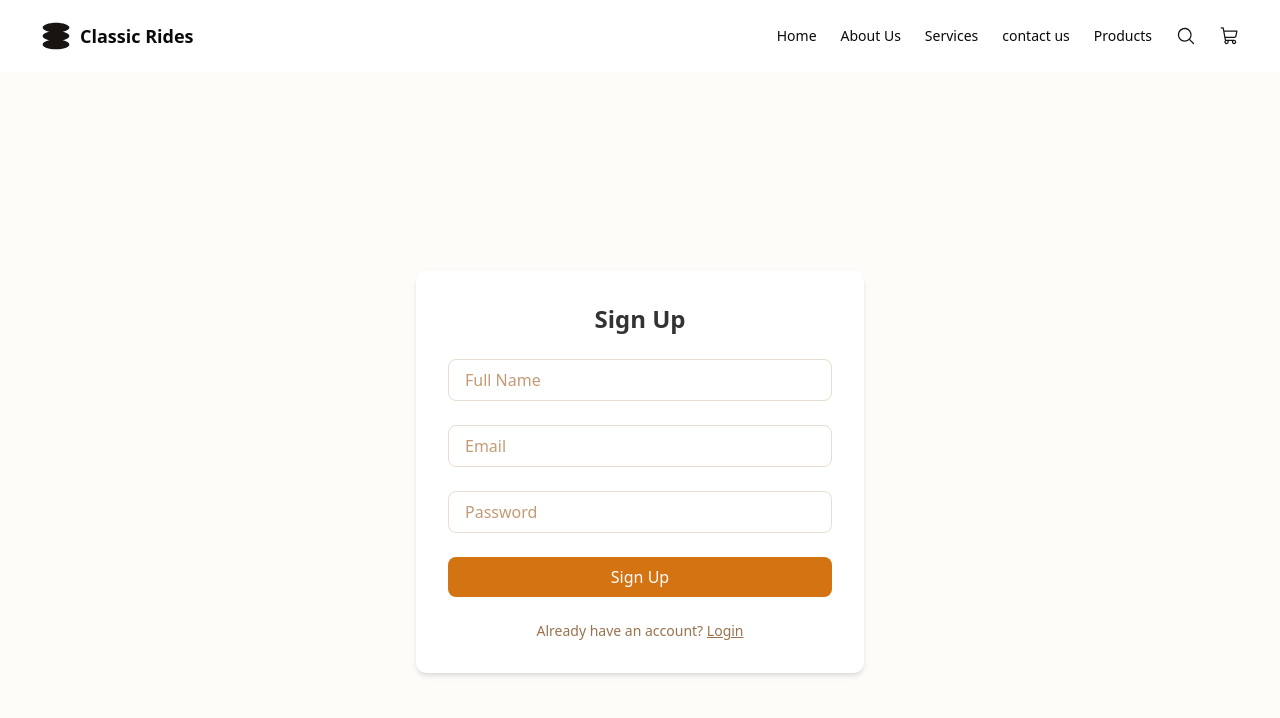
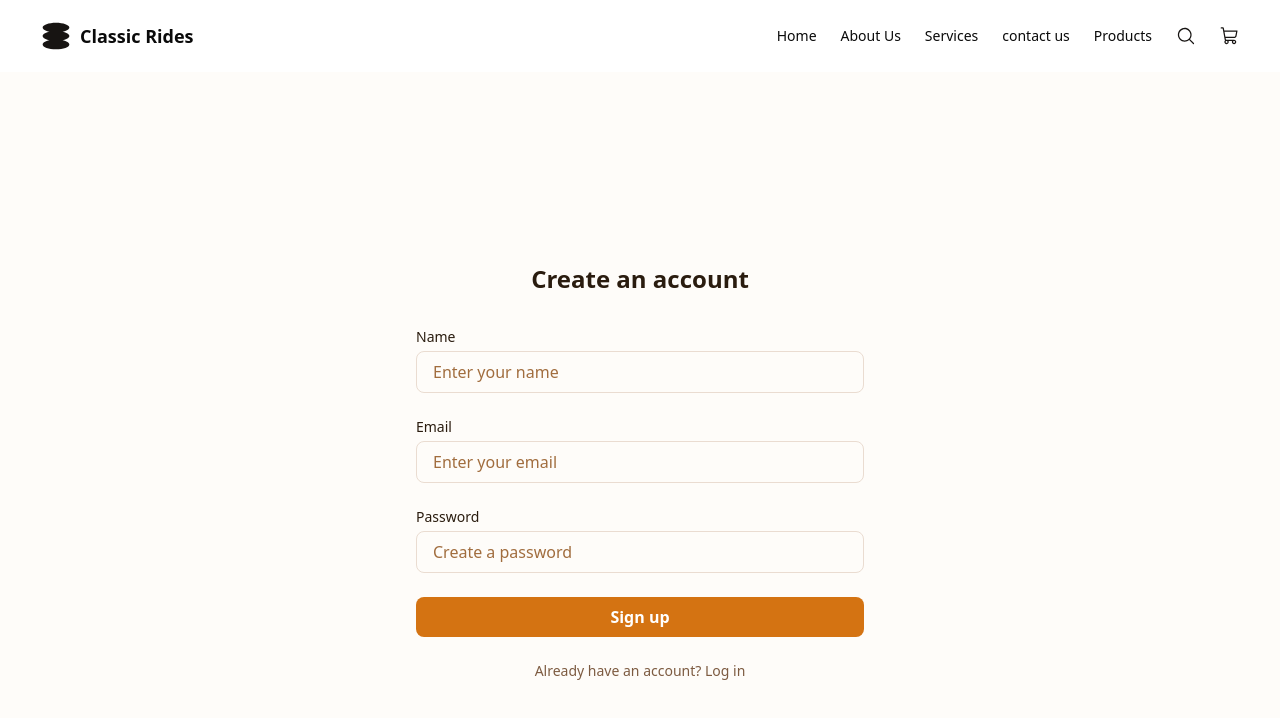
Before and after one commit to AHReshad/Cars, a React (Vite) app in the folder frontend/: page /signup in a window 1280 px wide. Shown: the top 718 px of the page. Built offline with nearby package versions, Linux system fonts and the light colour scheme.

Commit message:
save my curerrent

```diff
--- a/frontend/src/App.tsx
+++ b/frontend/src/App.tsx
@@ -28,7 +28,7 @@ export default function App() {
         <Route path="/create" element={<Create />} />
         <Route path="/Faq" element={<AccordionDemo />} />
         <Route path="/Login" element={<Login />} />
-        <Route path="/Signup" element={<Signup />} />
+        <Route path="/signup" element={<Signup />} />
       </Routes>
       {/* <Footer /> */}
     </Router>
--- a/frontend/src/page/Form/Login.tsx
+++ b/frontend/src/page/Form/Login.tsx
@@ -1,165 +1,70 @@
-import React, {
-  useState,
-  type ChangeEvent,
-  type FormEvent,
-  type FC,
-} from "react";
-import axios, { AxiosError } from "axios";
-import { useNavigate, Link } from "react-router-dom";
+// src/pages/Login.tsx
 
-interface LoginForm {
-  email: string;
-  password: string;
-}
+import React from "react";
+import { Link } from "react-router-dom";
 
-interface LoginResponse {
-  token: string; // ✅ aligned with backend response key
-  name: string;
-  email: string;
-  id: string;
-}
+const Login: React.FC = () => {
+  return (
+    <div className="min-h-screen flex items-center justify-center bg-[#fefcf9] px-4">
+      <div className="w-full max-w-md">
+        <h2 className="text-center text-2xl font-semibold text-[#2a1c0f] mb-8">
+          Welcome back
+        </h2>
 
-const Login: FC = () => {
-  const [form, setForm] = useState<LoginForm>({ email: "", password: "" });
-  const [error, setError] = useState<string>("");
-  const [loading, setLoading] = useState<boolean>(false);
-  const navigate = useNavigate();
-
-  const handleChange = (e: ChangeEvent<HTMLInputElement>) => {
-    setForm({ ...form, [e.target.name]: e.target.value });
-  };
-
-  const handleSubmit = async (e: FormEvent<HTMLFormElement>) => {
-    e.preventDefault();
-    setError("");
-    setLoading(true);
-
-    try {
-      const res = await axios.post<LoginResponse>(
-        `${import.meta.env.VITE_API_URL}/auth/login`, // ✅ correct path
-        form
-      );
-
-      // Store token & user
-      localStorage.setItem("token", res.data.token);
-      localStorage.setItem(
-        "user",
-        JSON.stringify({
-          name: res.data.name,
-          email: res.data.email,
-          id: res.data.id,
-        })
-      );
-
-      navigate("/dashboard");
-    } catch (err) {
-      const axiosError = err as AxiosError<{ message: string }>;
-      setError(
-        axiosError.response?.data?.message || "Login failed. Please try again."
-      );
-      console.error("Login error:", err);
-    } finally {
-      setLoading(false);
-    }
-  };
-
-  return (
-    <div className="flex items-center justify-center min-h-screen bg-[#fefcf9] px-4">
-      <form
-        onSubmit={handleSubmit}
-        className="w-full max-w-md space-y-6 bg-white p-8 rounded-lg shadow-md"
-      >
-        <h1 className="text-2xl font-bold text-center text-[#333]">Login</h1>
-
-        {error && (
-          <div className="p-2 bg-red-100 text-red-600 text-sm rounded-md">
-            {error}
-          </div>
-        )}
-
+        <form className="space-y-6">
           <div>
             <label
               htmlFor="email"
-            className="block text-sm font-medium text-gray-700"
+              className="block text-sm font-medium text-[#2a1c0f]"
             >
-            Email
+              Username or email
             </label>
             <input
+              type="text"
               id="email"
               name="email"
-            type="email"
-            placeholder="your@email.com"
-            value={form.email}
-            onChange={handleChange}
-            required
-            className="mt-1 w-full px-4 py-2 border border-[#e9ddd2] rounded-md placeholder-[#c39b76] focus:outline-none focus:ring-2 focus:ring-[#d4b29c]"
+              placeholder="Enter  your username or email"
+              className="mt-1 w-full px-4 py-2 border border-[#eadcd1] rounded-md placeholder-[#a16d3e] focus:outline-none focus:ring-2 focus:ring-[#d47312]"
             />
           </div>
 
           <div>
             <label
               htmlFor="password"
-            className="block text-sm font-medium text-gray-700"
+              className="block text-sm font-medium text-[#2a1c0f]"
             >
               Password
             </label>
             <input
+              type="password"
               id="password"
               name="password"
-            type="password"
-            placeholder="••••••••"
-            value={form.password}
-            onChange={handleChange}
-            required
-            minLength={6}
-            className="mt-1 w-full px-4 py-2 border border-[#e9ddd2] rounded-md placeholder-[#c39b76] focus:outline-none focus:ring-2 focus:ring-[#d4b29c]"
+              placeholder="Enter  your password"
+              className="mt-1 w-full px-4 py-2 border border-[#eadcd1] rounded-md placeholder-[#a16d3e] focus:outline-none focus:ring-2 focus:ring-[#d47312]"
             />
+          </div>
+
+          <div className="text-sm text-[#7d5b41]">
+            <a href="#" className="hover:underline">
+              Forgot password?
+            </a>
           </div>
 
           <button
             type="submit"
-          disabled={loading}
-          className="w-full py-2 bg-[#D47312] text-white rounded-md hover:bg-[#c76710] transition disabled:opacity-70 disabled:cursor-not-allowed"
+            className="w-full bg-[#d47312] hover:bg-[#c16410] text-white py-2 rounded-md font-semibold transition"
           >
-          {loading ? (
-            <span className="flex items-center justify-center">
-              <svg
-                className="animate-spin -ml-1 mr-2 h-4 w-4 text-white"
-                xmlns="http://www.w3.org/2000/svg"
-                fill="none"
-                viewBox="0 0 24 24"
-              >
-                <circle
-                  className="opacity-25"
-                  cx="12"
-                  cy="12"
-                  r="10"
-                  stroke="currentColor"
-                  strokeWidth="4"
-                ></circle>
-                <path
-                  className="opacity-75"
-                  fill="currentColor"
-                  d="M4 12a8 8 0 018-8V0C5.373 0 0 5.373 0 12h4zm2 5.291A7.962 7.962 0 014 12H0c0 3.042 1.135 5.824 3 7.938l3-2.647z"
-                ></path>
-              </svg>
-              Logging in...
-            </span>
-          ) : (
-            "Login"
-          )}
+            Log in
           </button>
+        </form>
 
-        <p className="text-center text-sm text-[#99734D]">
-          Don't have an account?{" "}
-          <Link
-            to="/signup"
-            className="font-medium text-[#D47312] hover:underline"
-          >
+        <p className="text-center text-sm text-[#7d5b41] mt-6">
+          Don’t have an account?{" "}
+          <Link to="/signup" className="font-medium hover:underline">
             Sign up
           </Link>
         </p>
-      </form>
+      </div>
     </div>
   );
 };
--- a/frontend/src/page/Form/Signup.tsx
+++ b/frontend/src/page/Form/Signup.tsx
@@ -1,98 +1,80 @@
-import React, { useState, type ChangeEvent, type FormEvent } from "react";
-import axios from "axios";
-import { useNavigate, Link } from "react-router-dom";
+// src/pages/Signup.tsx
 
-interface SignupForm {
-  name: string;
-  email: string;
-  password: string;
-}
+import React from "react";
+import { Link } from "react-router-dom";
 
 const Signup: React.FC = () => {
-  const [form, setForm] = useState<SignupForm>({
-    name: "",
-    email: "",
-    password: "",
-  });
+  return (
+    <div className="min-h-screen flex items-center justify-center bg-[#fefcf9] px-4">
+      <div className="w-full max-w-md">
+        <h2 className="text-center text-2xl font-semibold text-[#2a1c0f] mb-8">
+          Create an account
+        </h2>
 
-  const [error, setError] = useState<string>("");
-  const [loading, setLoading] = useState<boolean>(false);
-  const navigate = useNavigate();
+        <form className="space-y-6">
+          <div>
+            <label
+              htmlFor="name"
+              className="block text-sm font-medium text-[#2a1c0f]"
+            >
+              Name
+            </label>
+            <input
+              type="text"
+              id="name"
+              name="name"
+              placeholder="Enter your name"
+              className="mt-1 w-full px-4 py-2 border border-[#eadcd1] rounded-md placeholder-[#a16d3e] focus:outline-none focus:ring-2 focus:ring-[#d47312]"
+            />
+          </div>
 
-  const handleChange = (e: ChangeEvent<HTMLInputElement>) => {
-    setForm({ ...form, [e.target.name]: e.target.value });
-  };
+          <div>
+            <label
+              htmlFor="email"
+              className="block text-sm font-medium text-[#2a1c0f]"
+            >
+              Email
+            </label>
+            <input
+              type="email"
+              id="email"
+              name="email"
+              placeholder="Enter your email"
+              className="mt-1 w-full px-4 py-2 border border-[#eadcd1] rounded-md placeholder-[#a16d3e] focus:outline-none focus:ring-2 focus:ring-[#d47312]"
+            />
+          </div>
 
-  const handleSubmit = async (e: FormEvent<HTMLFormElement>) => {
-    e.preventDefault();
-    setError("");
-    setLoading(true);
-
-    try {
-      await axios.post(`${import.meta.env.VITE_API_URL}/signup`, form);
-      navigate("/login");
-    } catch (err: any) {
-      setError(err.response?.data?.message || "Signup failed");
-    } finally {
-      setLoading(false);
-    }
-  };
-
-  return (
-    <div className="flex items-center justify-center min-h-screen bg-[#fefcf9] px-4">
-      <form
-        onSubmit={handleSubmit}
-        className="w-full max-w-md space-y-6 bg-white p-8 rounded-lg shadow-md"
+          <div>
+            <label
+              htmlFor="password"
+              className="block text-sm font-medium text-[#2a1c0f]"
             >
-        <h1 className="text-2xl font-bold text-center text-[#333]">Sign Up</h1>
-
+              Password
+            </label>
             <input
-          name="name"
-          type="text"
-          placeholder="Full Name"
-          value={form.name}
-          onChange={handleChange}
-          required
-          className="w-full px-4 py-2 border border-[#e9ddd2] rounded-md placeholder-[#c39b76] focus:outline-none focus:ring-2 focus:ring-[#d4b29c]"
+              type="password"
+              id="password"
+              name="password"
+              placeholder="Create a password"
+              className="mt-1 w-full px-4 py-2 border border-[#eadcd1] rounded-md placeholder-[#a16d3e] focus:outline-none focus:ring-2 focus:ring-[#d47312]"
             />
-
-        <input
-          name="email"
-          type="email"
-          placeholder="Email"
-          value={form.email}
-          onChange={handleChange}
-          required
-          className="w-full px-4 py-2 border border-[#e9ddd2] rounded-md placeholder-[#c39b76] focus:outline-none focus:ring-2 focus:ring-[#d4b29c]"
-        />
-
-        <input
-          name="password"
-          type="password"
-          placeholder="Password"
-          value={form.password}
-          onChange={handleChange}
-          required
-          className="w-full px-4 py-2 border border-[#e9ddd2] rounded-md placeholder-[#c39b76] focus:outline-none focus:ring-2 focus:ring-[#d4b29c]"
-        />
-
-        {error && <p className="text-red-600 text-sm">{error}</p>}
+          </div>
 
           <button
             type="submit"
-          disabled={loading}
-          className="w-full py-2 bg-[#D47312] text-white rounded-md hover:bg-[#c76710] transition"
+            className="w-full bg-[#d47312] hover:bg-[#c16410] text-white py-2 rounded-md font-semibold transition"
           >
-          {loading ? "Signing up..." : "Sign Up"}
+            Sign up
           </button>
+        </form>
 
-        <p className="text-center text-sm text-[#99734D]">
+        <p className="text-center text-sm text-[#7d5b41] mt-6">
           Already have an account?{" "}
-          <Link to="/login" className="underline hover:text-[#D47312]">
-            Login
+          <Link to="/login" className="font-medium hover:underline">
+            Log in
           </Link>
         </p>
-      </form>
+      </div>
     </div>
   );
 };
--- a/frontend/src/page/contact us/contactus.tsx
+++ b/frontend/src/page/contact us/contactus.tsx
@@ -1,5 +1,5 @@
 import Footer from "../../Components/Footer";
-import React from "react";
+// import React from "react";
 
 export default function contactus() {
   return (
```
Also changed, not shown: 1 other file (tests, documents, lock files or other folders). Lines whose indentation alone changed are shown as unchanged.
